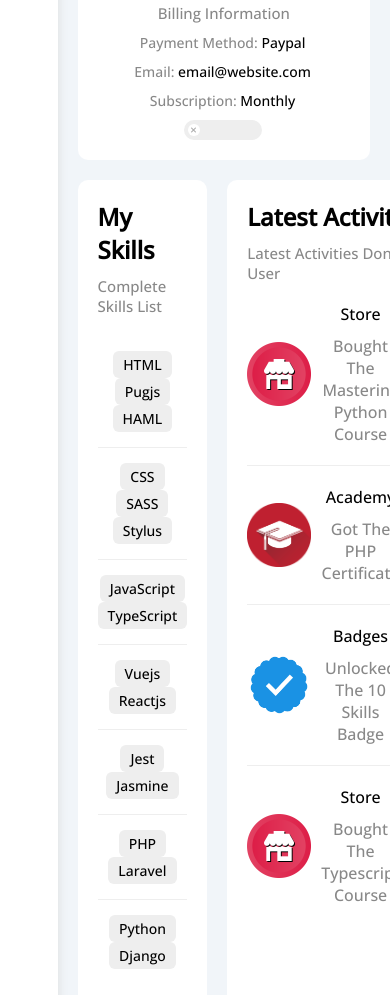
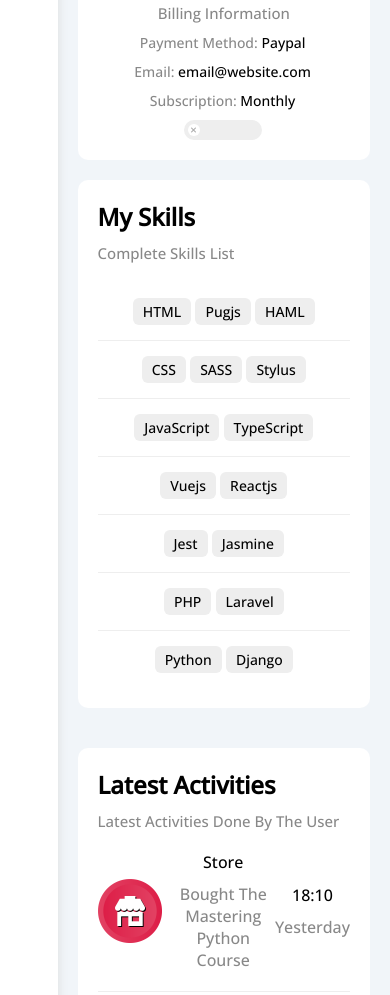
Before and after one commit to Abdo-Ad3l/HTML_CSS_Fourth_Project, a plain HTML site: page profile.html in a window 390 px wide. Shown: the part 1035-2030 px from the top of the page. Drawn offline with nearby package versions, Linux system fonts and the light colour scheme.

Commit message:
Update master.css

```diff
--- a/css/master.css
+++ b/css/master.css
@@ -833,6 +833,13 @@ ul {
 .profile-page .info-box .toggle-checkbox:checked + .toggle-switch::before {
   left: 62px;
 }
+
+@media (max-width: 767px) {
+  .profile-page .other-data {
+    flex-direction: column;
+  }
+}
+
 .other-data .skills-card {
   flex-grow: 1;
 }
```
